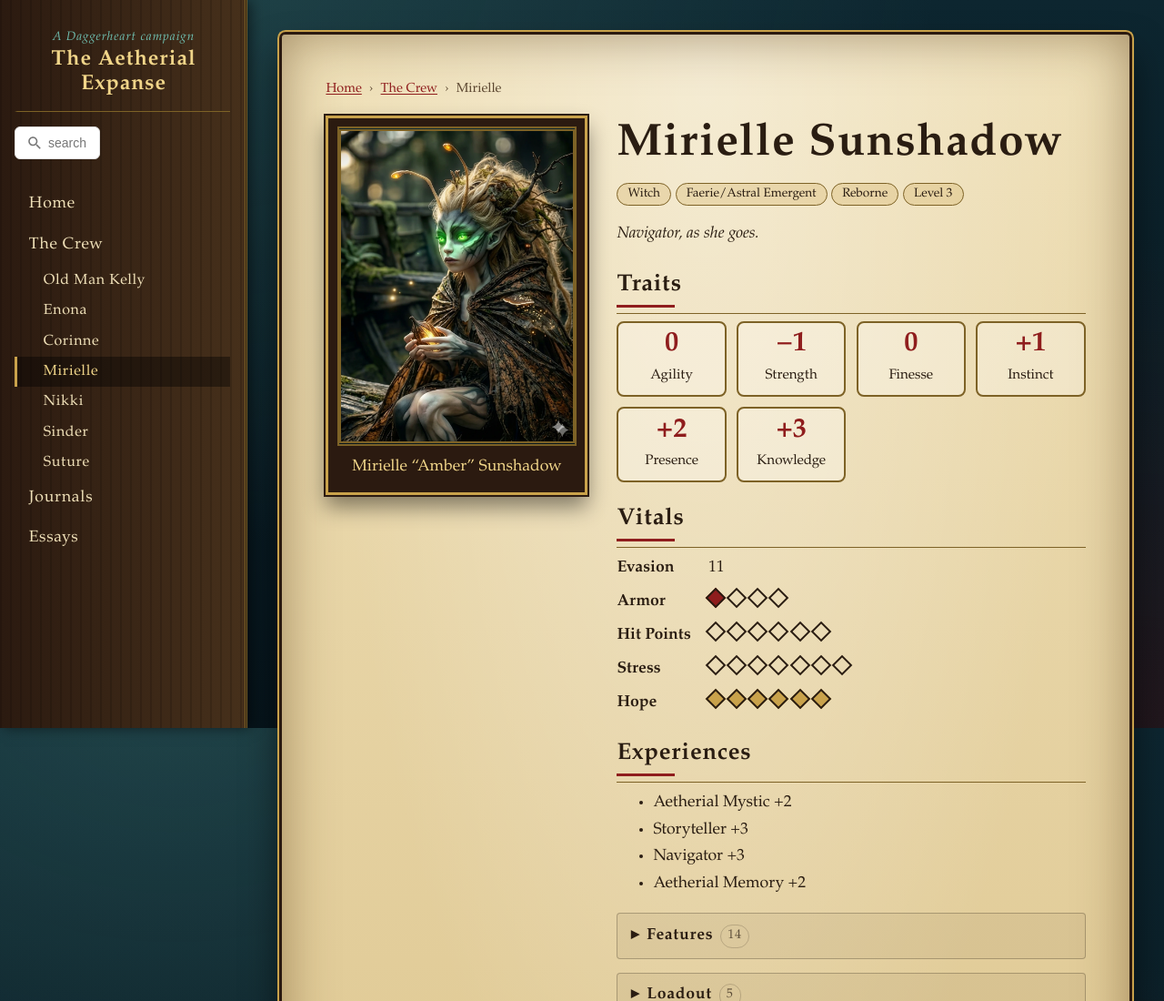
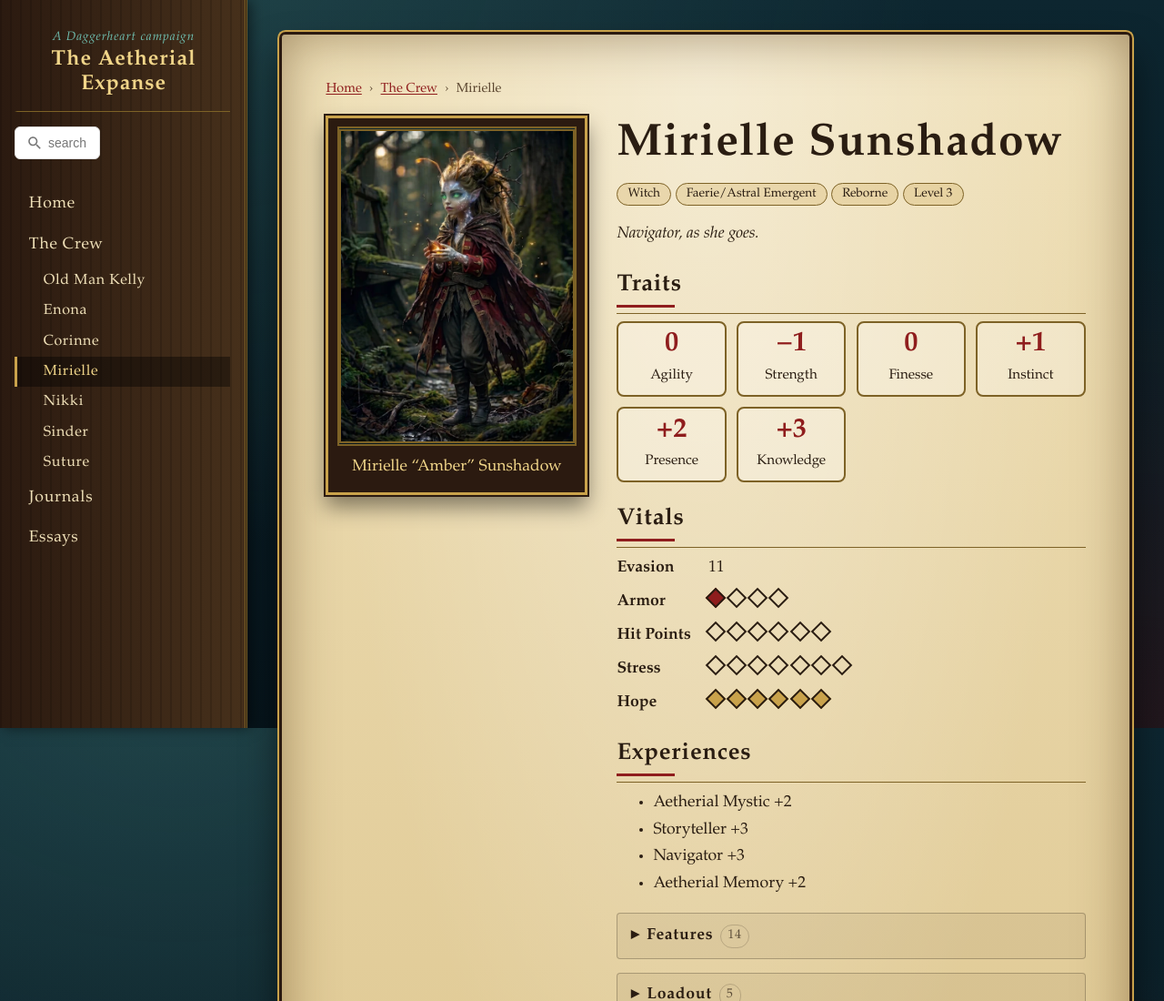
Before and after one commit to itteerde/itteerde.github.io, a website: page AEExport/ws/characters/amber.html in a window 1280 px wide. Shown: the top 1100 px of the page at 91% size. Drawn offline with Linux system fonts and the light colour scheme.

Commit message:
Amber took a name

```diff
--- a/AEExport/ws/characters/amber.html
+++ b/AEExport/ws/characters/amber.html
@@ -19,7 +19,7 @@
             <div class="portrait-layout">
             <figure class="portrait">
                 <div class="frame" role="img" aria-label="Portrait Mirielle">
-                    <img src="../img/amber.webp" alt="Mirielle's image is broken?"/>
+                    <img src="../img/mirielle.webp" alt="Mirielle's image is broken?"/>
                 </div>
                 <!-- Replace the div above with: <img src="../img/isolde.jpg" alt="Isolde Varrow at the helm"> -->
                 <figcaption>Mirielle “Amber” Sunshadow</figcaption>
```
Also changed, not shown: AEExport/ws/img/mirielle.webp (added).
